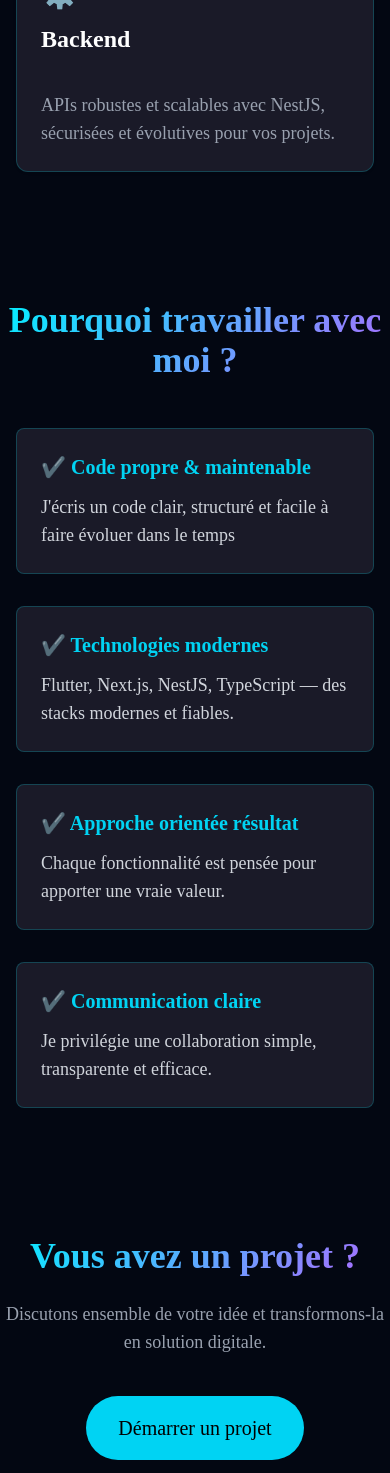
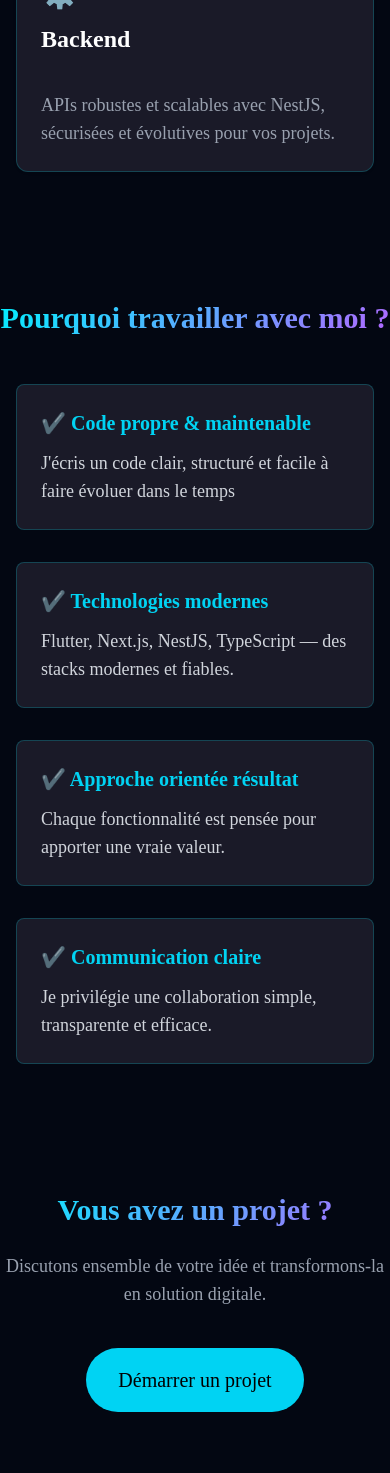
Before and after one commit to carracheDev/site-vitrine, a Next.js app: page / in a window 390 px wide. Shown: the part 1975-3448 px from the top of the page. Built offline with nearby package versions, Linux system fonts and the light colour scheme.

Commit message:
Update: HomeContent.tsx modifications

```diff
--- a/app/HomeContent.tsx
+++ b/app/HomeContent.tsx
@@ -176,7 +176,7 @@ export default function HomeContent() {
         viewport={{ once: true }}
         className="mt-32"
       >
-        <h2 className="text-center font-bold text-4xl sm:text-5xl lg:text-6xl mb-12 gradient-text-cyan-purple">
+        <h2 className="text-center font-bold text-3xl md:text-4xl  sm:text-5xl lg:text-6xl mb-12 gradient-text-cyan-purple">
           Pourquoi travailler avec moi ?
         </h2>
 
@@ -209,7 +209,7 @@ export default function HomeContent() {
         viewport={{ once: true }}
         className="mt-32 mb-20 text-center"
       >
-        <h2 className="text-center font-bold text-4xl sm:text-5xl lg:text-6xl mb-6 gradient-text-cyan-purple">
+        <h2 className="text-center font-bold text-3xl md:text-4xl sm:text-5xl lg:text-6xl mb-6 gradient-text-cyan-purple">
           Vous avez un projet ?
         </h2>
         <p className="text-muted-foreground mb-10 text-lg text-gray-400 max-w-2xl mx-auto">
```
